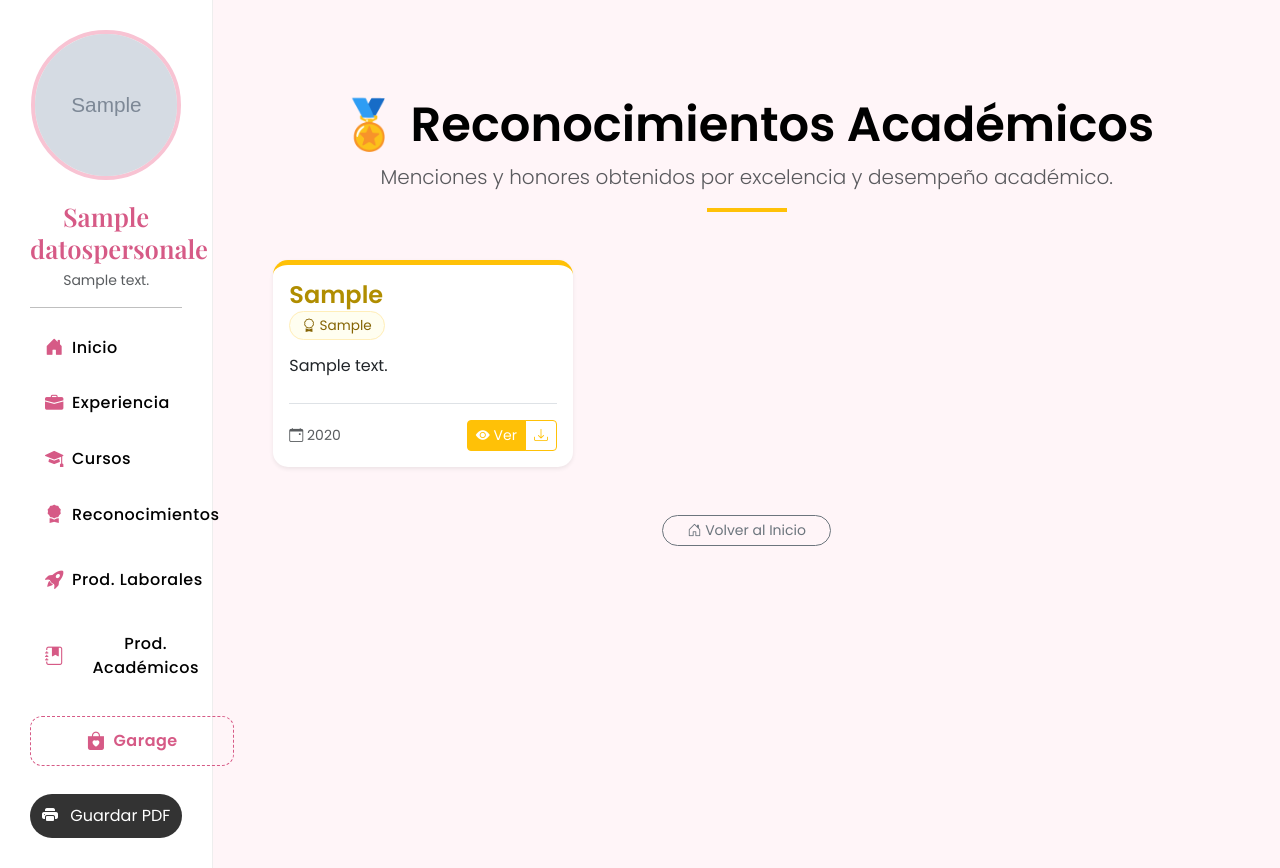
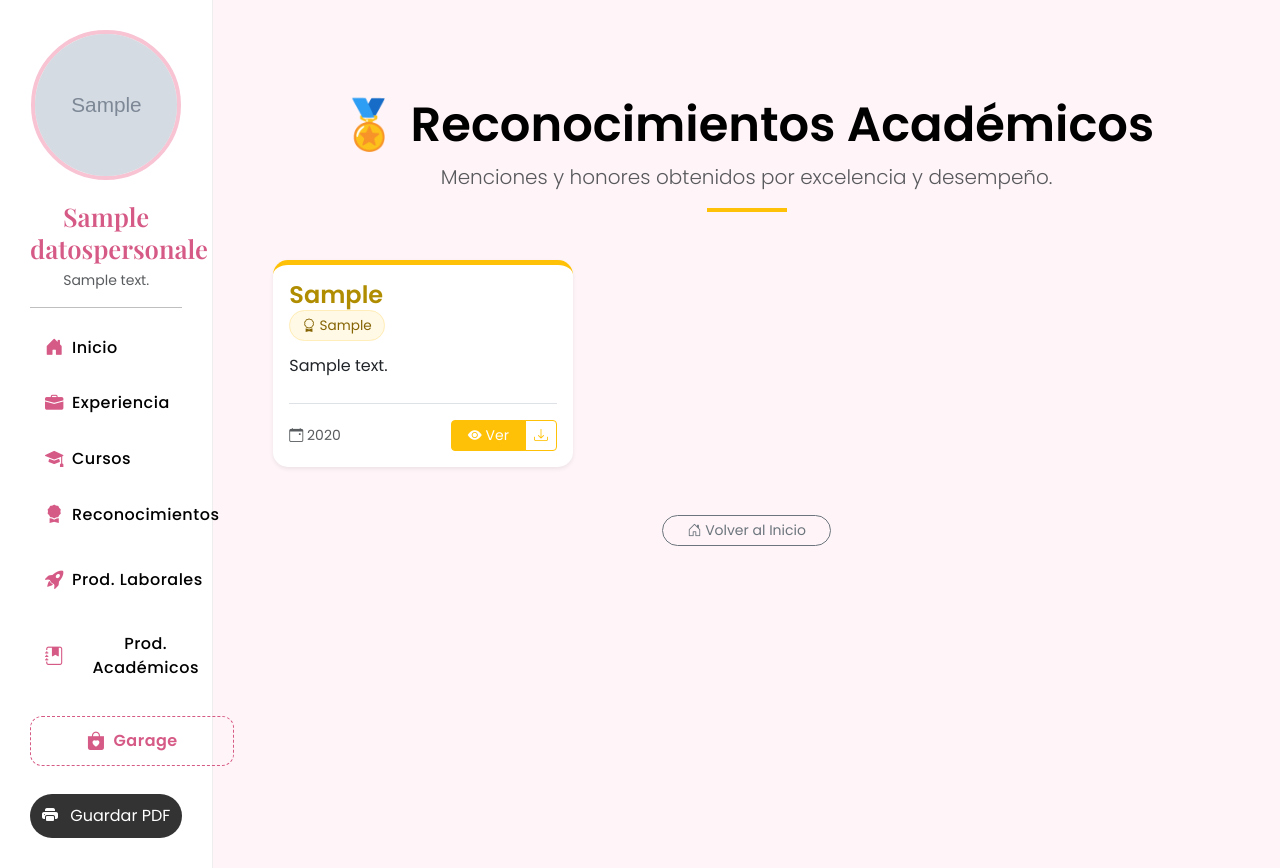
Before and after one commit to dmolina994/DAYANA-MOLINA-CV, a Django app: page /reconocimientos/ in a window 1280 px wide. Run offline with Django 5.2, Linux system fonts and the light colour scheme; tables that the repository leaves empty hold one stand-in row (values such as "Sample post"); grey boxes marked "Sample" are stand-in pictures.

Commit message:
Html Commit Proyecto 4

```diff
--- a/Perfil/templates/reconocimientos.html
+++ b/Perfil/templates/reconocimientos.html
@@ -2,25 +2,25 @@
 
 {% block content %}
 <style>
-    /* ✨ Tarjetas de reconocimiento estilo premium */
+    /* ✨ Diseño de tarjetas de reconocimiento */
     .rec-card {
         transition: all 0.3s ease;
         border: none !important;
-        border-top: 5px solid #ffc107 !important; /* Dorado */
+        border-top: 5px solid #ffc107 !important; /* Color dorado para éxitos académicos */
         border-radius: 15px !important;
         background-color: #ffffff;
         height: 100%;
     }
     .rec-card:hover {
-        transform: translateY(-10px);
-        box-shadow: 0 15px 35px rgba(0,0,0,0.1);
+        transform: translateY(-8px);
+        box-shadow: 0 15px 30px rgba(0,0,0,0.1);
     }
     .badge-entidad {
         font-size: 0.85rem;
-        background: #fffef0;
+        background: #fff9e6;
         border: 1px solid #ffeeba;
         color: #856404;
-        padding: 4px 12px;
+        padding: 5px 12px;
         border-radius: 20px;
     }
 </style>
@@ -28,7 +28,7 @@
 <main class="container py-5">
     <div class="text-center mb-5">
         <h1 class="display-5 fw-bold">🏅 Reconocimientos Académicos</h1>
-        <p class="lead text-muted">Menciones y honores obtenidos por excelencia y desempeño académico.</p>
+        <p class="lead text-muted">Menciones y honores obtenidos por excelencia y desempeño.</p>
         <hr class="mx-auto" style="width: 80px; height: 4px; background: #ffc107; border:none; opacity:1;">
     </div>
 
@@ -55,13 +55,13 @@
                                 {% if reconocimiento.fechareconocimiento %}
                                     {{ reconocimiento.fechareconocimiento|date:"Y" }}
                                 {% else %}
-                                    Fecha no registrada
+                                    Año no registrado
                                 {% endif %}
                             </span>
 
                             {% if reconocimiento.rutacertificado %}
                             <div class="btn-group">
-                                <a href="{{ reconocimiento.rutacertificado.url }}" class="btn btn-sm btn-warning text-white" target="_blank">
+                                <a href="{{ reconocimiento.rutacertificado.url }}" class="btn btn-sm btn-warning text-white px-3" target="_blank">
                                     <i class="bi bi-eye-fill"></i> Ver
                                 </a>
                                 <a href="{{ reconocimiento.rutacertificado.url }}" class="btn btn-sm btn-outline-warning" download>
@@ -78,7 +78,7 @@
         <div class="col-12 text-center py-5">
             <div class="alert alert-warning shadow-sm border-0">
                 <i class="bi bi-exclamation-circle fs-3 d-block mb-2"></i>
-                No hay reconocimientos registrados para mostrar actualmente.
+                No hay reconocimientos registrados para mostrar en este momento.
             </div>
         </div>
         {% endfor %}
```
